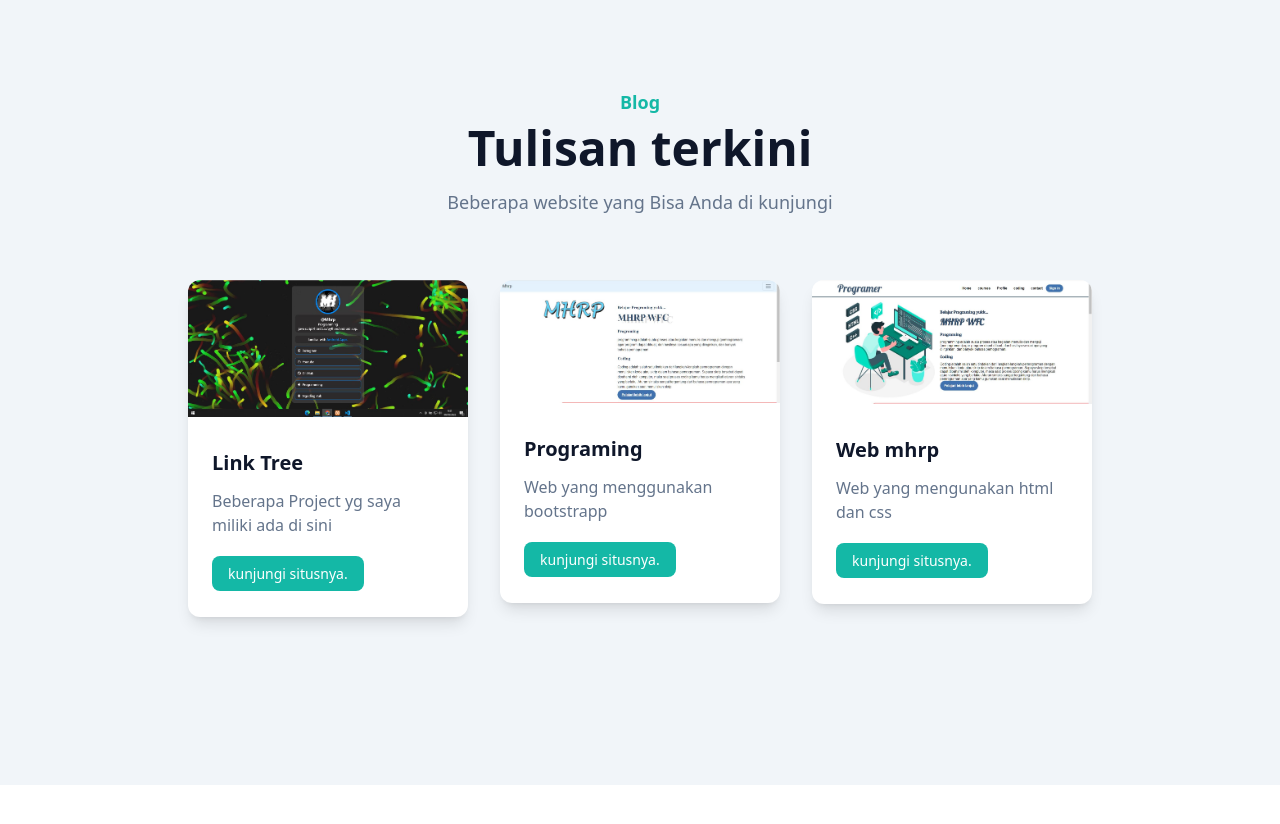
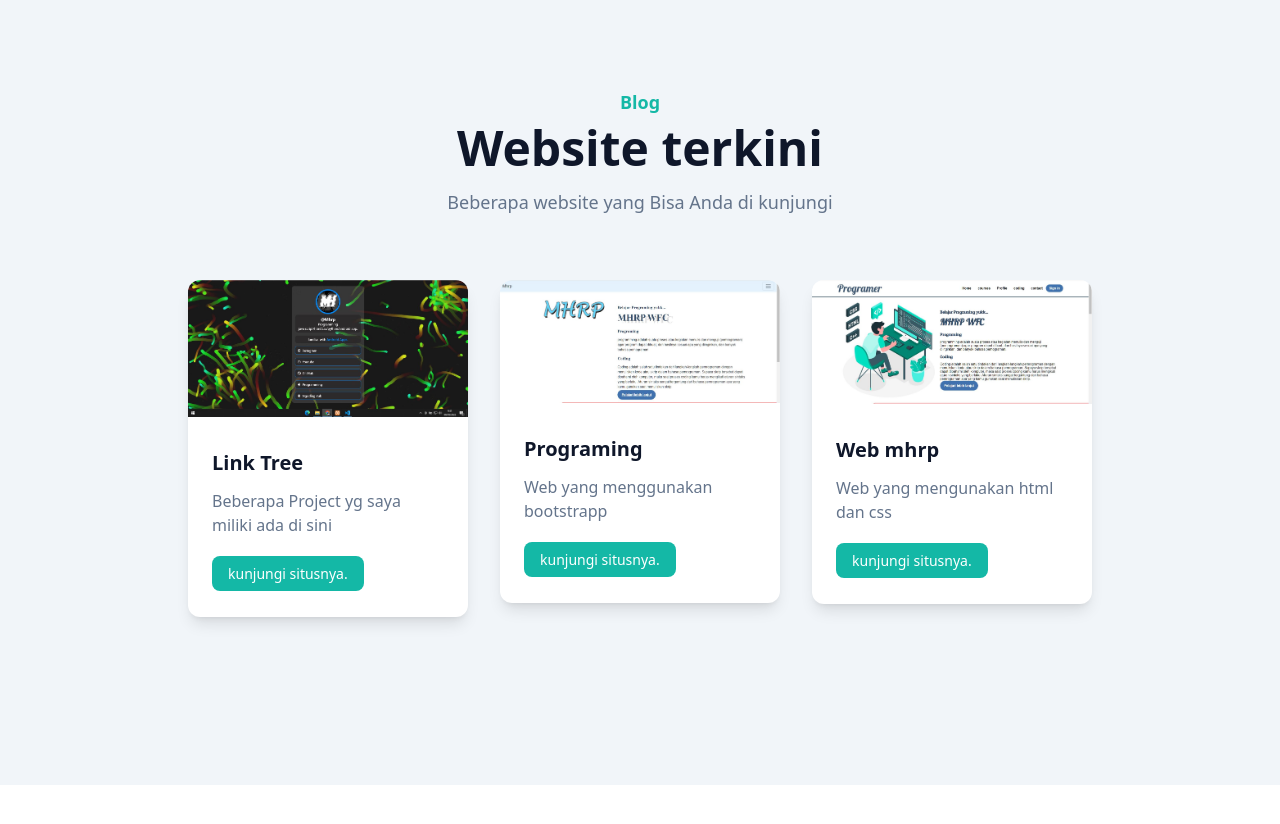
Before and after one commit to mhrpwfc88/portfolio-mhrp, a plain HTML site: page index.html in a window 1280 px wide. Shown: the part 2840-3664 px from the top of the page. Drawn offline with Linux system fonts and the light colour scheme.

Commit message:
tidak bisa di zoom out

```diff
--- a/index.html
+++ b/index.html
@@ -3,7 +3,7 @@
   <head>
     <meta charset="UTF-8" />
     <meta http-equiv="X-UA-Compatible" content="IE=edge" />
-    <meta name="viewport" content="width=device-width, initial-scale=1.0" />
+    <meta content=’width=device-width, initial-scale=1.0, maximum-scale=1.0, user-scalable=0′ name=’viewport’ />
     <link href="dist/output.css" rel="stylesheet" />
     <title>Portfolio-web-MH</title>
   </head>
@@ -416,7 +416,7 @@
             <h2
               class="mb-4 text-3xl font-bold text-dark sm:text-4xl lg:text-5xl"
             >
-              Tulisan terkini
+              Website terkini
             </h2>
             <p class="text-md font-medium text-secondary md:text-lg">
               Beberapa website yang Bisa Anda di kunjungi
```
